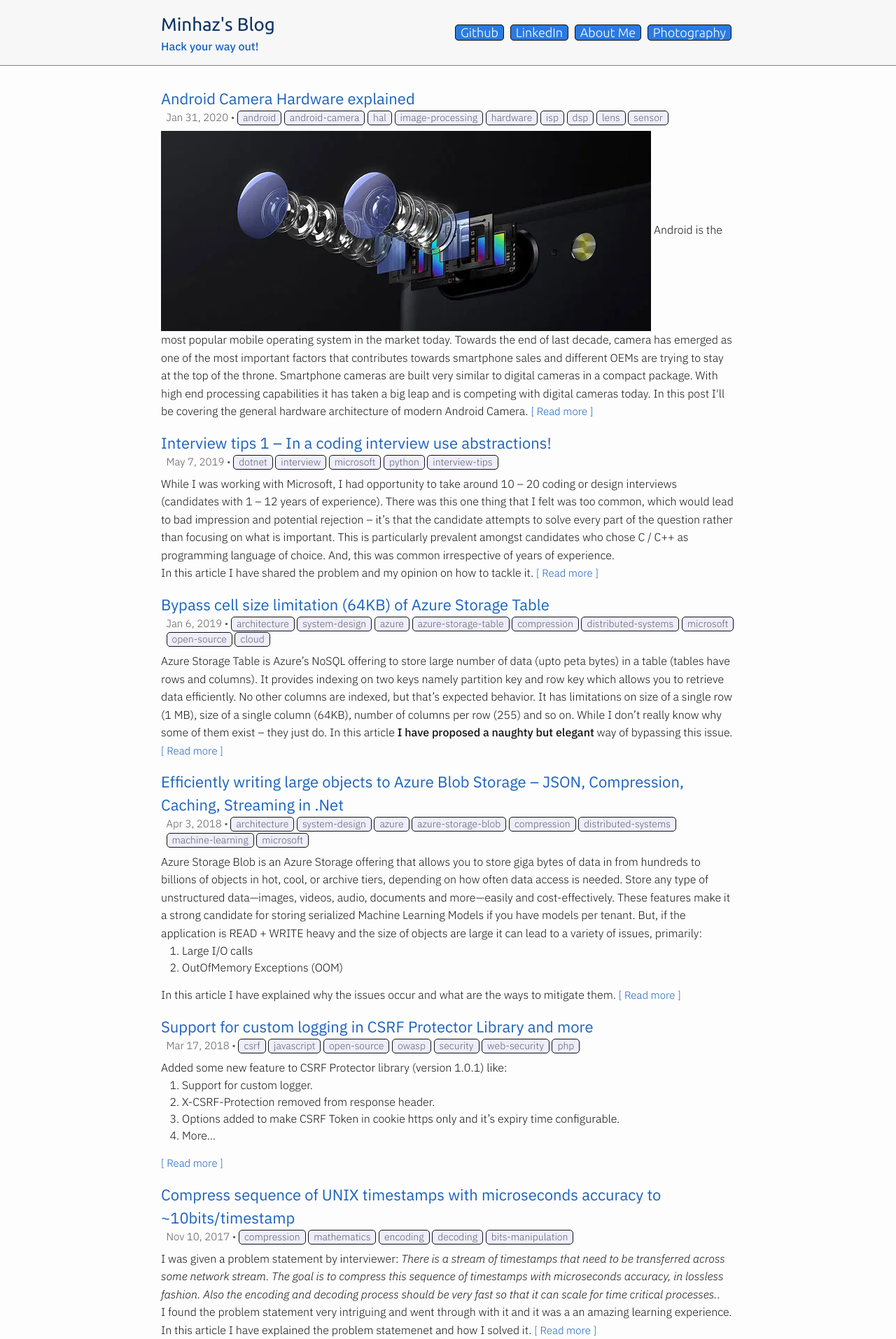
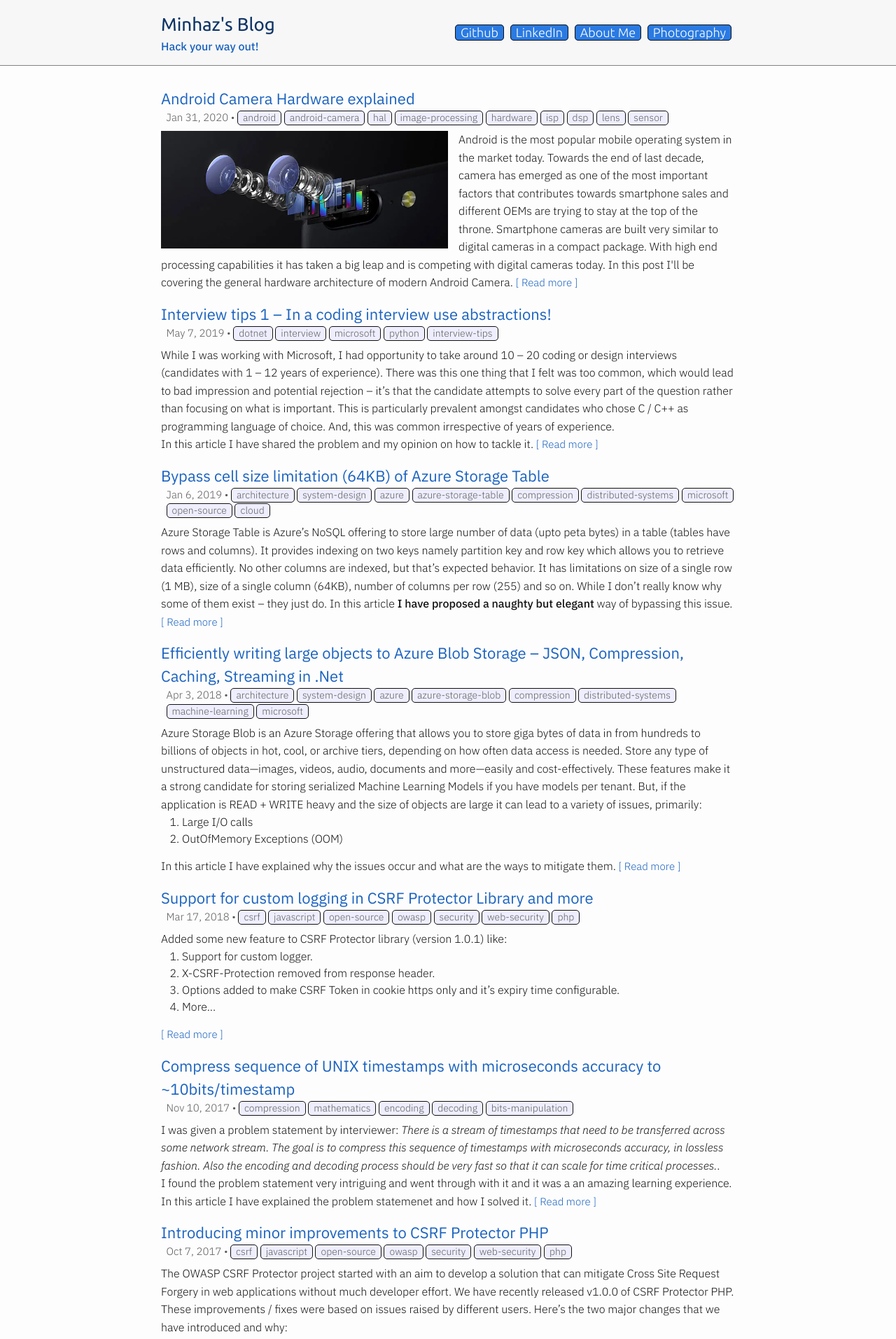
Before and after one commit to mebjas/mebjas.github.io, a Jekyll site: the page built from index.html, in a window 1280 px wide. Shown: the top 1913 px of the page at 70% size. Built offline with Jekyll 4.4.1, drawn with Linux system fonts in a browser that asks for light colours.

Commit message:
Attempt 2: Post with image inline

```diff
--- a/_includes/post-info.html
+++ b/_includes/post-info.html
@@ -9,12 +9,13 @@
       {% include filed.html %}
     </p>
 
-    {% if page.image %}
-    <image src="{{ page.image | relative_url }}" style="max-width: 100%;" />
-    {% endif %}
-
     {% if page.description  %}
-    <span class="post-description">{{ page.description }}</span>
+    <span class="post-description">
+      {% if page.image %}
+      <image src="{{ page.image | relative_url }}" style="max-width: 50%; float: left; margin: 0px 15px 10px 0px;" />
+      {% endif %}
+      {{ page.description }}
+    </span>
     <span class="read-more"><a href="{{ page.url | relative_url }}">[&nbsp;Read&nbsp;more&nbsp;]</a></span>
     {% endif %}
 
```
